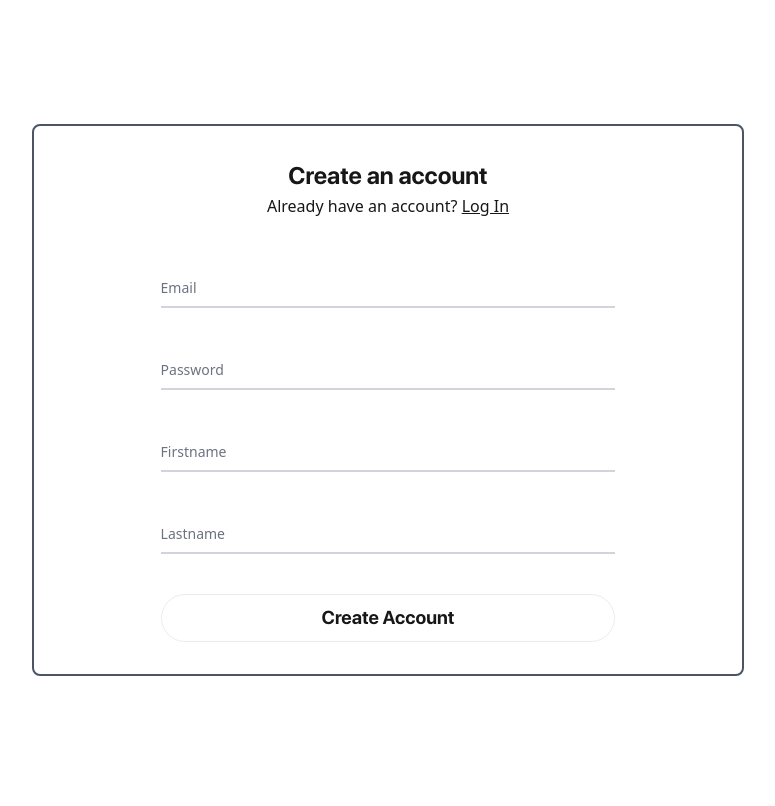
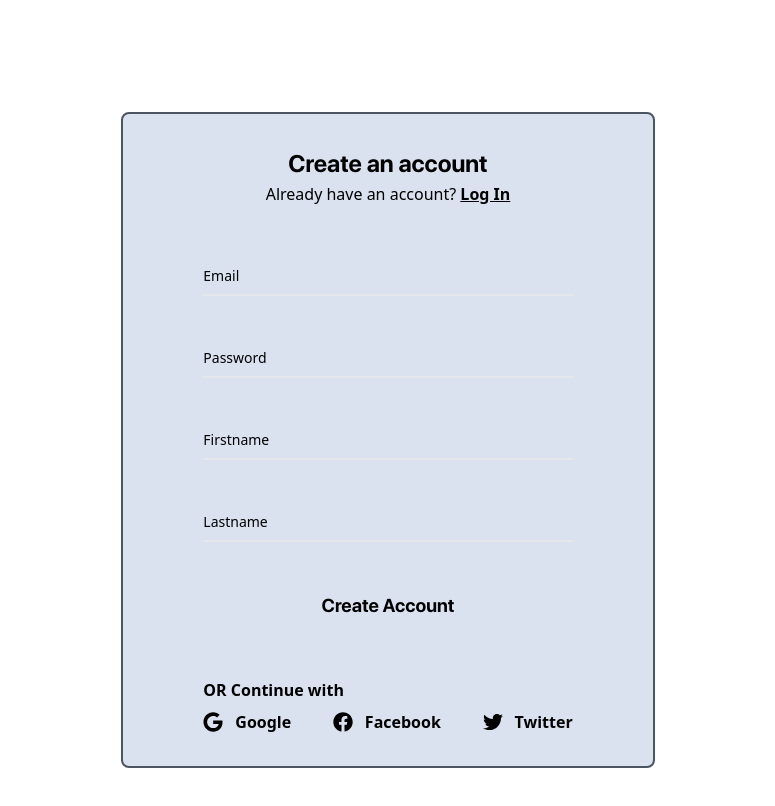
Before and after one commit to prinnnnnn/indiv-2024-client, a Next.js app: page /signup in a window 1280 px wide. Shown: the top 806 px of the page, without its empty margins (252-1027 px from the left). Built offline with nearby package versions, Linux system fonts and the light colour scheme.

Commit message:
persist theme across pages
There we were now here we are

```diff
--- a/src/app/home/SearchBar.tsx
+++ b/src/app/home/SearchBar.tsx
@@ -6,13 +6,13 @@ const SearchBar = () => {
     const { palette } = useTheme();
 
     return (
-        <div className="flex">
+        <div>
             <input
-                className={`${palette.bgSecondary} focus:ring-2 focus:ring-[#1DA1F2] w-full min-h-12 rounded-lg p-4`}
+                className={`${palette.bgSecondary} focus:ring-[2px] focus:ring-${palette.primary}
+                             focus:outline-none w-full min-h-12 rounded-lg p-4`}
                 type="text"
                 placeholder="Discover posts, users, or topics..."
             />
-            {/* <FaSearch /> */}
         </div>
     );
 };
--- a/src/app/home/page.tsx
+++ b/src/app/home/page.tsx
@@ -46,7 +46,7 @@ const HomePage = () => {
         },
     ];
 
-    const { theme, palette, toggleTheme } = useTheme();
+    const { palette } = useTheme();
 
     return (
         <div className="flex flex-row justify-center w-full">
--- a/src/app/layout.tsx
+++ b/src/app/layout.tsx
@@ -28,7 +28,7 @@ export default function RootLayout({
     return (
         <html lang="en">
             <body
-                className={`${sfDisplayReg.variable} ${sfDisplayBold.variable} antialiased`}
+                className={`${sfDisplayReg.variable} ${sfDisplayBold.variable} antialiased py-10`}
             >
                 <ThemeProvider children={children}/>
             </body>
--- a/src/app/login/LoginForm.tsx
+++ b/src/app/login/LoginForm.tsx
@@ -3,6 +3,8 @@ import "../ui/FormInput.css";
 import { login } from "@/service/authServices";
 import React, { useState } from "react";
 import { AiOutlineExclamationCircle } from "react-icons/ai";
+import { useTheme } from "../ui/ThemeContext";
+import ToggleThemeBtn from "../ui/ToggleThemeBtn";
 
 const LoginForm = () => {
     const [email, setEmail] = useState("");
@@ -10,21 +12,9 @@ const LoginForm = () => {
     const [rememberMe, setRememberMe] = useState(false);
     const [errorMessage, setErrorMessage] = useState("");
     const [isPending, setIsPending] = useState(false);
+    const { palette } = useTheme();
 
-  // const registerSchema = yup.object().shape({
-  //     firstName: yup.string().required("required"),
-  //     lastName: yup.string().required("required"),
-  //     email: yup.string().email("Invalid email").required("required"),
-  //     password: yup.string().required("required"),
-  //     location: yup.string().required("required"),
-  //     occupation: yup.string().required("required"),
-  //     picture: yup.string().required("required"),
-  // });
-
-  // const loginSchema = yup.object().shape({
-  //     email: yup.string().email("Invalid email").required("required"),
-  //     password: yup.string().required("required"),
-  // });
+    // console.log(palette);
 
     const handleSubmit = async (e: React.FormEvent) => {
         e.preventDefault();
@@ -52,20 +42,26 @@ const LoginForm = () => {
 
     return (
         <form onSubmit={handleSubmit} className="space-y-3 w-full">
+            {/* <ToggleThemeBtn /> */}
             <div className="relative z-0 w-full mb-5 group">
                 <input
                     type="email"
                     name="floating_email"
                     id="floating_email"
-          className="block py-2.5 px-0 w-full text-sm text-gray-900 bg-transparent border-0 border-b-2 border-gray-300 appearance-none dark:text-white dark:border-gray-600 dark:focus:border-orange-400 focus:outline-none focus:ring-0 focus:border-[#1DA1F2] peer"
+                    className={`block py-2.5 px-0 w-full text-sm text-${palette.text} bg-transparent
+                    border-0 border-b-2 border-${palette.text} appearance-none
+                     focus:border-${palette.primary} focus:outline-none focus:ring-0 focus:border-${palette.primary} peer`}
                     placeholder=" "
                     required
                     value={email}
-          onChange={(e) => setEmail(e.target.value)}
+                    onChange={e => setEmail(e.target.value)}
                 />
                 <label
                     htmlFor="floating_email"
-          className="peer-focus:font-medium absolute text-sm text-gray-500 dark:text-gray-400 duration-300 transform -translate-y-6 scale-75 top-3 -z-10 origin-[0] peer-focus:start-0 rtl:peer-focus:translate-x-1/4 rtl:peer-focus:left-auto peer-focus:text-[#1DA1F2] peer-focus:dark:text-orange-400 peer-placeholder-shown:scale-100 peer-placeholder-shown:translate-y-0 peer-focus:scale-75 peer-focus:-translate-y-6"
+                    className={`peer-focus:font-medium absolute text-sm text-${palette.text} duration-300 transform \
+                     -translate-y-6 scale-75 top-3 -z-10 origin-[0] peer-focus:start-0 rtl:peer-focus:translate-x-1/4
+                      peer-focus:text-${palette.primary} peer-placeholder-shown:scale-100
+                       peer-placeholder-shown:translate-y-0 peer-focus:scale-75 peer-focus:-translate-y-6`}
                 >
                     Email address
                 </label>
@@ -75,15 +71,20 @@ const LoginForm = () => {
                     type="password"
                     name="floating_password"
                     id="floating_password"
-          className="block py-2.5 px-0 w-full text-sm text-gray-900 bg-transparent border-0 border-b-2 border-gray-300 appearance-none dark:text-white dark:border-gray-600 dark:focus:border-orange-400 focus:outline-none focus:ring-0 focus:border-[#1DA1F2] peer"
+                    className={`block py-2.5 px-0 w-full text-sm text-gray-900 bg-transparent border-0 border-b-2 border-gray-300
+                            appearance-none text-${palette.text} focus:outline-none border-${palette.text}
+                                focus:ring-0 focus:border-${palette.primary} peer`}
                     placeholder=" "
                     required
                     value={password}
-          onChange={(e) => setPassword(e.target.value)}
+                    onChange={e => setPassword(e.target.value)}
                 />
                 <label
                     htmlFor="floating_password"
-          className="peer-focus:font-medium absolute text-sm text-gray-500 dark:text-gray-400 duration-300 transform -translate-y-6 scale-75 top-3 -z-10 origin-[0] peer-focus:start-0 rtl:peer-focus:translate-x-1/4 peer-focus:text-[#1DA1F2] peer-focus:dark:text-orange-400 peer-placeholder-shown:scale-100 peer-placeholder-shown:translate-y-0 peer-focus:scale-75 peer-focus:-translate-y-6"
+                    className={`peer-focus:font-medium absolute text-sm text-${palette.text} duration-300 transform
+                     -translate-y-6 scale-75 top-3 -z-10 origin-[0] peer-focus:start-0 rtl:peer-focus:translate-x-1/4
+                      peer-focus:text-${palette.primary} peer-placeholder-shown:scale-100
+                       peer-placeholder-shown:translate-y-0 peer-focus:scale-75 peer-focus:-translate-y-6`}
                 >
                     Password
                 </label>
@@ -95,14 +96,14 @@ const LoginForm = () => {
                         type="checkbox"
                         value=""
                         checked={rememberMe}
-            onChange={(e) => setRememberMe(e.target.checked)}
-            className="w-4 h-4 border border-gray-300 rounded bg-gray-50 focus:ring-3 focus:ring-blue-300 dark:bg-gray-700 dark:border-gray-600 dark:focus:ring-orange-400 dark:ring-offset-gray-800 dark:focus:ring-offset-gray-800"
+                        onChange={e => setRememberMe(e.target.checked)}
+                        className={`w-4 h-4 border border-gray-300 rounded bg-gray-50 focus:ring-3 focus:ring-${palette.primary}`}
                         required
                     />
                 </div>
                 <label
                     htmlFor="remember"
-          className="ms-2 text-sm font-medium text-gray-900 dark:text-gray-300"
+                    className={`ms-2 text-sm font-medium ${palette.accent}`}
                 >
                     terms and conditions
                 </label>
@@ -111,10 +112,12 @@ const LoginForm = () => {
                 <button
                     aria-disabled={isPending}
                     type="submit"
-          // className="text-white bg-blue-700 hover:bg-blue-800 focus:ring-4 focus:outline-none focus:ring-blue-300 font-medium rounded-lg text-sm w-full sm:w-auto px-5 py-2.5 text-center dark:bg-blue-600 dark:hover:bg-blue-700 dark:focus:ring-blue-800"
-          className="mx-auto rounded-lg border border-solid border-black/[.08] dark:border-white/[.145] transition-colors flex items-center justify-center hover:bg-[#f2f2f2] dark:bg-orange-500 dark:hover:bg-orange-400 dark:text-black hover:text-lg hover:border-transparent text-sm sm:text-base h-8 sm:h-10 px-4 sm:px-5 sm:min-w-44"
+                    className={`mx-auto rounded-lg border border-solid border-black/[.08]
+                     dark:border-white/[.145] transition-colors flex items-center justify-center
+                      bg-${palette.primary} text-${palette.white} ${palette.bgHover} hover:text-lg hover:border-transparent
+                       text-sm sm:text-base h-8 sm:h-10 px-4 sm:px-5 sm:min-w-44`}
                 >
-          {isPending ? "Submitting..." : "Submit"}
+                    <b>{isPending ? "Submitting..." : "Login"}</b>
                 </button>
             </div>
             {errorMessage && (
--- a/src/app/login/page.tsx
+++ b/src/app/login/page.tsx
@@ -1,22 +1,20 @@
+"use client";
+
 import LoginForm from "@/app/login/LoginForm";
 import { SiSnowflake } from "react-icons/si";
-
+import { useTheme } from "../ui/ThemeContext";
 
 const LoginPage = () => {
+    const { palette } = useTheme();
 
     return (
         <main className="flex items-center justify-center h-screen md:h-screen">
             <div className="relative mx-auto md:border-2 border-gray-600 rounded-lg flex w-full flex-col space-y-2.5 p-4 md:-mt-32 md:p-8 lg:p-10">
                 <div className="flex h-20 w-full rounded-lg p-3 items-center gap-2">
-            <SiSnowflake className="text-[#1DA1F2] dark:text-orange-500 text-5xl ms-2 dark:ms-0" />
-          <h1 className=" flex text-5xl font-extrabold">
-            PRIN{""}
-            <span className="dark:hidden">NN</span>
-            <span className="hidden dark:inline-block text-black bg-orange-500 rounded-xl px-2 ms-1 me-2">
-              HUB
-            </span>
-            {""}
-          </h1>
+                    <SiSnowflake
+                        className={`text-${palette.primary} text-5xl ms-2 dark:ms-0`}
+                    />
+                    <h1 className=" flex text-5xl font-extrabold">PRINNN</h1>
                 </div>
                 <h3>Please log in to continue.</h3>
                 <div className="mb-2">
@@ -24,8 +22,11 @@ const LoginPage = () => {
                 </div>
                 <p className="mt-2">
                     Doesn't have an account?{" "}
-          <a className="text-[#1DA1F2] dark:text-orange-400" href="/signup">
-            Sign up here
+                    <a
+                        className={`text-${palette.primary}`}
+                        href="/signup"
+                    >
+                        <u><b>Sign up here</b></u>
                     </a>
                 </p>
             </div>
--- a/src/app/page.tsx
+++ b/src/app/page.tsx
@@ -3,14 +3,18 @@
 import Image from "next/image";
 import { GrUserManager, GrUserWorker } from "react-icons/gr";
 import { SiSnowflake } from "react-icons/si";
+import { useTheme } from "./ui/ThemeContext";
 
 export default function Home() {
+
+    const { palette } = useTheme();
+
     return (
         <div className="grid grid-rows-[20px_1fr_20px] items-center justify-items-center min-h-screen p-8 pb-20 gap-16 sm:p-20 font-[family-name:var(--font-sf-display-regular)]">
             {/* <ToggleThemeBtn /> */}
             <main className="flex flex-col gap-8 row-start-2 items-center sm:items-start">
                 <div className="flex items-center gap-3">
-                    <SiSnowflake className="text-[#1DA1F2] dark:text-orange-500 text-5xl dark:ms-0 my-auto" />
+                    <SiSnowflake className={`text-${palette.primary} text-5xl dark:ms-0 my-auto`} />
                     <h1 className=" flex text-5xl font-extrabold">
                         PRIN{""}
                         <span>NN</span>
@@ -34,19 +38,19 @@ export default function Home() {
 
                 <div className="flex flex-row w-full gap-4 justify-around items-center sm:flex-row mx-auto px-2">
                     <a
-                        className="rounded-full border bg-[#1DA1F2] dark:bg-orange-500
+                        className={`rounded-full border bg-${palette.primary}
                                     font-bold border-solid border-transparent transition-colors
-                                    flex items-center justify-center bg-foreground text-background
-                                    gap-2 hover:bg-blue-300 hover:text-lg dark:hover:bg-orange-300
-                                     text-sm sm:text-base h-8 sm:h-10 px-4 sm:px-5 md:w-1/2"
+                                    flex items-center justify-center
+                                    gap-2 ${palette.bgHover} hover:text-lg text-white
+                                     text-sm sm:text-base h-8 sm:h-10 px-4 sm:px-5 md:w-1/2`}
                         href="/login"
                     >
                         Log In
                     </a>
                     <a
-                        className="rounded-full border border-solid border-black/[.08] dark:border-white/[.145]
-                         transition-colors flex items-center justify-center hover:bg-[#f2f2f2] dark:hover:bg-[#1a1a1a]
-                          hover:text-lg hover:border-transparent text-sm sm:text-base h-8 sm:h-10 px-4 sm:px-5 sm:min-w-[80] md:w-1/2"
+                        className={`rounded-full border border-solid border-${palette.primary}
+                         transition-colors flex items-center justify-center ${palette.bgHover} hover:text-white
+                          hover:text-lg hover:border-transparent text-sm sm:text-base h-8 sm:h-10 px-4 sm:px-5 sm:min-w-[80] md:w-1/2`}
                         href="/signup"
                     >
                         Register
--- a/src/app/signup/SignUpForm.tsx
+++ b/src/app/signup/SignUpForm.tsx
@@ -7,35 +7,28 @@ import { Formik } from "formik";
 import * as yup from "yup";
 import { User } from "@/common/model";
 import TextField from "@/app/signup/TextField";
+import { useTheme } from "../ui/ThemeContext";
 
 const formLabels = [
     {
         label: "Email",
         name: "email",
         type: "text",
-        placeholder: "",
-        // placeholder: "Enter your email...",
     },
     {
         label: "Password",
         name: "password",
         type: "password",
-        placeholder: "",
-        // placeholder: "Enter your password...",
     },
     {
         label: "Firstname",
         name: "firstName",
         type: "text",
-        placeholder: "",
-        // placeholder: "Enter your firstname...",
     },
     {
         label: "Lastname",
         name: "lastName",
         type: "text",
-        placeholder: "",
-        // placeholder: "Enter your lastname...",
     },
 ]
 
@@ -49,6 +42,7 @@ const SignUpForm = () => {
     });
 
     const handleSubmit = async () => {};
+    const { palette } = useTheme();
 
     return (
         <Formik
@@ -68,26 +62,30 @@ const SignUpForm = () => {
             }) => (
                 <form onSubmit={handleSubmit} className="flex flex-col gap-5 items-center">
                     {/* Form fields */}
-                    {formLabels.map(({ label, name, type, placeholder}) => {
+                    {formLabels.map(({ label, name, type }) => {
                         return (
                             <TextField
+                                key={name}
                                 label={label}
                                 name={name}
                                 type={type}
-                                placeholder={placeholder}
+                                placeholder=""
                             />
                         )
                     })}
                     {/* BUTTON */}
-                    <button
-                        type="submit"
-                        className="rounded-full border border-solid border-black/[.08] dark:border-white/[.145]
-                         transition-colors flex items-center justify-center hover:bg-[#f2f2f2]
-                          dark:hover:bg-[#2c2c2c] hover:border-transparent text-sm sm:text-base
-                           h-10 sm:h-12 px-20 sm:px-40 "
-                    >
-                        <h3>Create Account</h3>
-                    </button>
+                    <div className="w-full flex flex-col items-center">
+                        <button
+                            type="submit"
+                            className={`rounded-full border border-solid bg-${palette.primary}
+                            flex items-center justify-center ${palette.bgHover} text-${palette.white}
+                            border-transparent sm:text-base
+                            sm:h-12 sm:px-4 py-1 md:w-full`}
+                        >
+                            <h3>Create Account</h3>
+                        </button>
+
+                    </div>
                 </form>
             )}
         </Formik>
--- a/src/app/signup/TextField.tsx
+++ b/src/app/signup/TextField.tsx
@@ -21,14 +21,18 @@ const TextField = ({ label, name, type, placeholder }: CustomInputProps) => {
                 type={type}
                 placeholder={placeholder}
                 className={`block py-2.5 px-0 w-full text-sm text-${palette.text}
-                         bg-transparent border-0 border-b-2 border-gray-300
-                          appearance-none dark:border-gray-600
+                         bg-transparent border-0 border-b-2 border-${palette.primary}
+                          appearance-none
                             focus:outline-none focus:ring-0
                             focus:border-${palette.primary} peer`}
             />
             <label
                 htmlFor={name}
-                className="peer-focus:font-medium absolute text-sm text-gray-500 dark:text-gray-400 duration-300 transform -translate-y-6 scale-75 top-3 -z-10 origin-[0] peer-focus:start-0 rtl:peer-focus:translate-x-1/4 rtl:peer-focus:left-auto peer-focus:text-blue-600 peer-focus:dark:text-blue-500 peer-placeholder-shown:scale-100 peer-placeholder-shown:translate-y-0 peer-focus:scale-75 peer-focus:-translate-y-6"
+                className={`peer-focus:font-medium absolute text-sm text-${palette.primary}
+                 duration-300 transform -translate-y-6 scale-75 top-3 -z-10 origin-[0] peer-focus:start-0
+                  rtl:peer-focus:translate-x-1/4 rtl:peer-focus:left-auto peer-focus:text-${palette.primary}
+                 peer-placeholder-shown:scale-100 peer-placeholder-shown:translate-y-0
+                   peer-focus:scale-75 peer-focus:-translate-y-6`}
             >
                 {label}
             </label>
--- a/src/app/signup/page.tsx
+++ b/src/app/signup/page.tsx
@@ -1,29 +1,52 @@
+"use client"
+
 import React from "react";
 import SignUpForm from "./SignUpForm";
+import { FaFacebook, FaGoogle, FaTwitter } from "react-icons/fa";
+import { useTheme } from "../ui/ThemeContext";
+
+const loginOptions = [
+    {name: "Google", icon: <FaGoogle fontSize={20} /> },
+    {name: "Facebook", icon: <FaFacebook fontSize={20} /> },
+    {name: "Twitter", icon: <FaTwitter fontSize={20} /> },
+]
 
 const SignupPage = () => {
+
+    const { palette } = useTheme();
+
     return (
         <div className="flex w-full md:w-5/6 h-screen justify-center items-center">
-            <div className="flex flex-col w-full md:w-8/12 justify-center items-center gap-12 lg:border-2 border-gray-600 rounded-lg px-5 py-8">
+            <div className={`flex flex-col w-full md:w-6/12 justify-center ${palette.background}
+            items-center gap-12 lg:border-2 border-gray-600 rounded-lg px-20 py-8 text-${palette.text}`}>
                 {/* Headers */}
                 <div className="flex flex-col items-center">
                     <h2>Create an account</h2>
                     <p>
                         Already have an account?{" "}
                         <a href="/login">
-                            <u>Log In</u>
+                            <u><b>Log In</b></u>
                         </a>
                     </p>
                 </div>
+
                 {/* Forms, submit button */}
-                <div className="">
+                <div className="w-full">
                     <SignUpForm />
                 </div>
+
                 {/* Footer */}
-                {/* <footer>
-                    OR Continue with
-                    <div className="flex flex-row"></div>
-                </footer> */}
+                <footer className="w-full">
+                    <b>OR Continue with</b>
+                    <div className="flex flex-row mt-2 justify-between items-center">
+                        {loginOptions.map(({ name, icon }) => (
+                            <div key={name} className="flex flex-row justify-start items-center gap-3">
+                                {icon}{" "}
+                                <b>{name}</b>
+                            </div>
+                        ))}
+                    </div>
+                </footer>
             </div>
         </div>
     );
--- a/src/app/ui/ThemeContext.tsx
+++ b/src/app/ui/ThemeContext.tsx
@@ -1,6 +1,6 @@
 "use client";
 
-import { createContext, useContext, useState } from "react";
+import { createContext, useContext, useEffect, useState } from "react";
 
 type ThemeType = {
     theme: "light" | "dark";
@@ -21,35 +21,21 @@ type Palette = {
     warning: string;
     error: string;
     bgHover: string;
+    white: "[#FFFFFF]";
+    black: "[#000000]";
 };
 
-const ThemeContext = createContext<ThemeType>({
-    theme: "light",
-    palette: {
-        text: "",
-        primary: "",
-        secondary: "",
-        background: "",
-        bgSecondary: "",
-        accent: "",
-        link: "",
-        border: "",
-        success: "",
-        warning: "",
-        error: "",
-        bgHover: "",
-    },
-    toggleTheme: () => {},
-});
+/* @ts-ignore */
+const ThemeContext = createContext<ThemeType>(null);
 
 export const useTheme = () => {
     return useContext(ThemeContext);
 };
 
 const lightPalette: Palette = {
-    text: "text-black",
+    text: "black",
     primary: "[#1DA1F2]",
-    secondary: "[#E3FDFD]",
+    secondary: "[#32a5fd]",
     background: "bg-[#DBE2EF]",
     bgSecondary: "bg-white",
     accent: "[#112D4E]",
@@ -58,11 +44,13 @@ const lightPalette: Palette = {
     success: "[#21BF73]",
     warning: "[#F07B3F]",
     error: "[#FF0000]",
-    bgHover: "hover:bg-blue-300",
+    bgHover: "hover:bg-[#006BFF]",
+    white: "[#FFFFFF]",
+    black: "[#000000]",
 };
 
 const darkPalette: Palette = {
-    text: "text-black",
+    text: "white",
     primary: "orange-500",
     secondary: "[#FF8F00]",
     background: "bg-[#282828]",
@@ -73,26 +61,47 @@ const darkPalette: Palette = {
     success: "[#06D001]",
     warning: "[#FF6600]",
     error: "[#DA1212]",
-    bgHover: "hover:bg-orange-300",
+    bgHover: "hover:bg-[#EB8317]",
+    white: "[#FFFFFF]",
+    black: "[#000000]",
 };
 
 export const ThemeProvider = ({ children }: { children: React.ReactNode }) => {
-
     const [theme, setTheme] = useState<"light" | "dark">("light");
     const [palette, setPalette] = useState<Palette>(lightPalette);
 
+    useEffect(() => {
+        const storedTheme = localStorage.getItem("theme");
+        if (storedTheme) {
+            if (storedTheme === "light") {
+                setTheme(storedTheme);
+                setPalette(lightPalette);
+                document.documentElement.style.setProperty(
+                    "--background",
+                    "#ffffff"
+                );
+                document.documentElement.style.setProperty(
+                    "--foreground",
+                    "#171717"
+                );
+            } else {
+                setTheme("dark");
+                setPalette(darkPalette);
+                document.documentElement.style.setProperty(
+                    "--background",
+                    "#171717"
+                );
+                document.documentElement.style.setProperty(
+                    "--foreground",
+                    "#ffffff"
+                );
+            }
+        }
+    }, [theme]);
+
     const toggleTheme = () => {
         setTheme(theme === "light" ? "dark" : "light");
-        setPalette(theme === "light" ? darkPalette : lightPalette);
-
-        if (theme === "light") {
-            document.documentElement.style.setProperty('--background', "#171717");
-            document.documentElement.style.setProperty('--foreground', "#ffffff");
-        } else {
-            document.documentElement.style.setProperty('--background', "#ffffff");
-            document.documentElement.style.setProperty('--foreground', "#171717");
-        }
-
+        localStorage.setItem("theme", theme === "light" ? "dark" : "light");
     };
 
     return (
--- a/src/app/ui/ToggleThemeBtn.tsx
+++ b/src/app/ui/ToggleThemeBtn.tsx
@@ -6,7 +6,7 @@ import { IoIosMoon, IoIosSunny } from "react-icons/io";
 
 const ToggleThemeBtn = () => {
 
-    const { theme, palette, toggleTheme } =  useTheme();
+    const { theme, toggleTheme } =  useTheme();
 
     return (
         <div>
```
Lines whose indentation alone changed are shown as unchanged.
